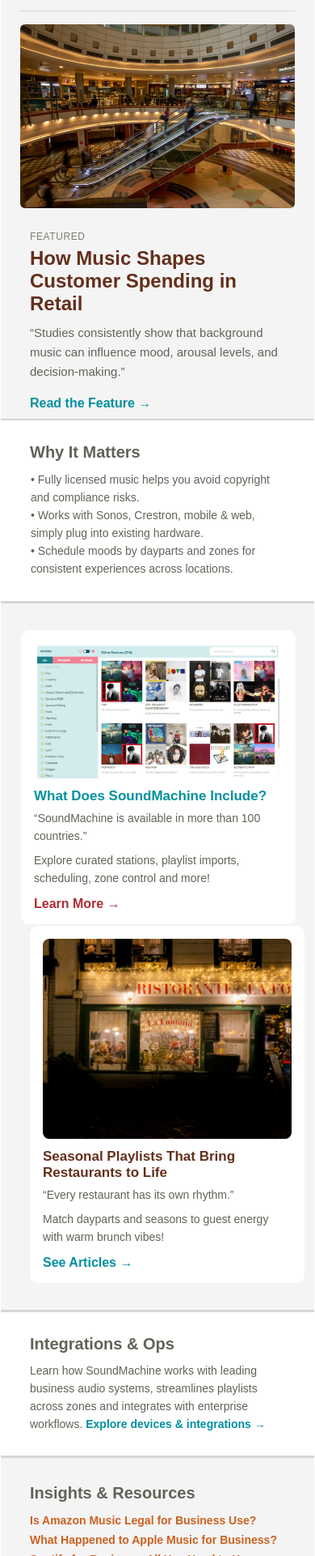
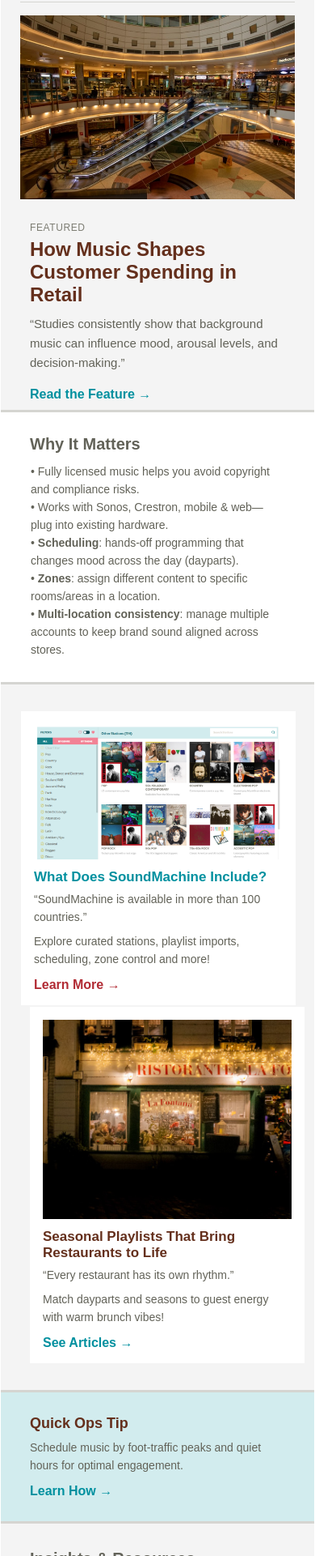
Before and after one commit to Rehjii-Martin/Newsletter, a plain HTML site: page index.html in a window 390 px wide. Shown: the part 79-2000 px from the top of the page at 81% size. Drawn offline with Linux system fonts and the light colour scheme.

Commit message:
Refactor index.html for layout and style improvements
Updated the HTML structure and styles for improved layout and design consistency. Adjusted card styles and content presentation to enhance user experience.

```diff
--- a/index.html
+++ b/index.html
@@ -10,49 +10,27 @@
     body {
       margin: 0;
       padding: 0;
-      background: #ffffff;
-      /* page = white */
+      background: #ffffff; /* page = white */
       -webkit-text-size-adjust: 100%;
       -ms-text-size-adjust: 100%;
       font-family: Arial, Helvetica, sans-serif;
     }
-
-    table,
-    td {
-      border-collapse: collapse;
-    }
-
-    img {
-      display: block;
-      border: 0;
-      height: auto;
-      line-height: 100%;
-      outline: none;
-      text-decoration: none;
-    }
-
-    a {
-      text-decoration: none;
-    }
+    table, td { border-collapse: collapse; }
+    img { display: block; border: 0; height: auto; line-height: 100%; outline: none; text-decoration: none; }
+    a { text-decoration: none; }
 
     /* Card helpers */
     .card {
       background: #ffffff;
-      border-radius: 10px;
-      height: 420px;
+      border-radius: 0;          /* SHARP corners */
+      height: 420px;             /* equal height on desktop */
     }
-
-    /* equal height on desktop */
-    .card-inner {
-      padding: 16px;
-    }
-
+    .card-inner { padding: 16px; }
     .card-img {
       width: 280px;
       height: 180px;
-      border-radius: 8px;
+      border-radius: 0;          /* SHARP corners */
     }
-
     .eyebrow {
       font-size: 12px;
       letter-spacing: 0.6px;
@@ -60,38 +38,14 @@
       text-transform: uppercase;
     }
 
-    @media screen and (max-width:600px) {
-      .container {
-        width: 100% !important;
-      }
-
-      .stack {
-        display: block !important;
-        width: 100% !important;
-      }
-
-      .px24 {
-        padding-left: 24px !important;
-        padding-right: 24px !important;
-      }
-
-      .center {
-        text-align: center !important;
-      }
-
-      .hide-sm {
-        display: none !important;
-      }
-
-      .card {
-        height: auto !important;
-      }
-
-      /* let cards grow naturally on mobile */
-      .card-img {
-        width: 100% !important;
-        height: auto !important;
-      }
+    @media screen and (max-width:600px){
+      .container { width:100% !important; }
+      .stack { display:block !important; width:100% !important; }
+      .px24 { padding-left:24px !important; padding-right:24px !important; }
+      .center { text-align:center !important; }
+      .hide-sm { display:none !important; }
+      .card { height:auto !important; }     /* let cards grow on mobile */
+      .card-img { width:100% !important; height:auto !important; }
     }
   </style>
 </head>
@@ -110,10 +64,8 @@
           <!-- Header -->
           <tr>
             <td style="padding:32px 24px 16px 24px; text-align:center;">
-              <img src="images/SM LOGO BLUE.png" width="160" alt="SoundMachine" style="margin: auto;">
-              <div style=" font-size:13px; color:#7d7d73; letter-spacing:1px; padding-top:6px;">
-                THE FREQUENCY • Bi-Monthly Dispatch
-              </div>
+              <!-- Bigger logo, subtitle removed -->
+              <img src="images/SM LOGO BLUE.png" width="240" alt="SoundMachine" style="margin:auto;">
               <div style="height:1px; background:#d5d5d1; margin-top:18px;"></div>
             </td>
           </tr>
@@ -122,7 +74,7 @@
           <tr>
             <td style="padding:0 24px 0 24px;">
               <img src="images/marcus-reubenstein.jpg" width="592" height="280" alt="Hero Image"
-                style="width:100%; height:auto; border-radius:6px; background:#d5d5d1;">
+                   style="width:100%; height:auto; border-radius:0; background:#d5d5d1;"> <!-- SHARP corners -->
             </td>
           </tr>
           <tr>
@@ -143,11 +95,9 @@
           </tr>
 
           <!-- Divider -->
-          <tr>
-            <td style="height:0.5px; background:#d5d5d1; margin:0;"></td>
-          </tr>
+          <tr><td style="height:1px; background:#d5d5d1; margin:0;"></td></tr>
 
-          <!-- Why It Matters (CLEANED) -->
+          <!-- Why It Matters (copy clarified) -->
           <tr>
             <td style="padding:28px 36px; background:#ffffff;">
               <div style="font-size:20px; font-weight:bold; color:#626258;">Why It Matters</div>
@@ -155,8 +105,10 @@
                 <tr>
                   <td style="font-size:14px; line-height:22px; color:#626258;">
                     • Fully licensed music helps you avoid copyright and compliance risks.<br>
-                    • Works with Sonos, Crestron, mobile & web, simply plug into existing hardware.<br>
-                    • Schedule moods by dayparts and zones for consistent experiences across locations.
+                    • Works with Sonos, Crestron, mobile & web—plug into existing hardware.<br>
+                    • <strong>Scheduling</strong>: hands-off programming that changes mood across the day (dayparts).<br>
+                    • <strong>Zones</strong>: assign different content to specific rooms/areas in a location.<br>
+                    • <strong>Multi-location consistency</strong>: manage multiple accounts to keep brand sound aligned across stores.
                   </td>
                 </tr>
               </table>
@@ -164,16 +116,13 @@
           </tr>
 
           <!-- Divider -->
-          <tr>
-            <td style="height:1px; background:#d5d5d1; margin:0;"></td>
-          </tr>
+          <tr><td style="height:1px; background:#d5d5d1; margin:0;"></td></tr>
 
           <!-- Article Section -->
           <tr>
             <td style="padding:32px 24px;">
               <table role="presentation" width="100%">
                 <tr>
-
                   <!-- Left Card -->
                   <td class="stack" width="50%" valign="top" style="padding-right:12px;">
                     <table role="presentation" width="100%" class="card">
@@ -181,19 +130,15 @@
                         <td class="card-inner">
                           <img src="images/station-list-1024x555.png" width="280" height="180"
                                alt="What Does SoundMachine Include?" class="card-img">
-
                           <div style="padding-top:12px; font-size:17px; font-weight:bold; color:#00909f;">
                             What Does SoundMachine Include?
                           </div>
-
                           <div style="padding-top:6px; font-size:14px; line-height:22px; color:#626258;">
                             “SoundMachine is available in more than 100 countries.”
                           </div>
-
                           <div style="padding-top:8px; font-size:14px; line-height:22px; color:#626258;">
                             Explore curated stations, playlist imports, scheduling, zone control and more!
                           </div>
-
                           <div style="padding-top:12px;">
                             <a href="https://sound-machine.com/blog/2025/09/30/what-does-soundmachine-include/"
                                style="color:#b12b34; font-weight:bold;">Learn More →</a>
@@ -208,21 +153,17 @@
                     <table role="presentation" width="100%" class="card">
                       <tr>
                         <td class="card-inner">
-                          <img src="images/minyeong-jeong.jpg" width="280" height="180" alt="Seasonal Playlists"
-                            class="card-img">
-
+                          <img src="images/minyeong-jeong.jpg" width="280" height="180"
+                               alt="Seasonal Playlists" class="card-img">
                           <div style="padding-top:12px; font-size:17px; font-weight:bold; color:#642f1c;">
                             Seasonal Playlists That Bring Restaurants to Life
                           </div>
-
                           <div style="padding-top:6px; font-size:14px; line-height:22px; color:#626258;">
                             “Every restaurant has its own rhythm.”
                           </div>
-
                           <div style="padding-top:8px; font-size:14px; line-height:22px; color:#626258;">
                             Match dayparts and seasons to guest energy with warm brunch vibes!
                           </div>
-
                           <div style="padding-top:12px;">
                             <a href="https://sound-machine.com/blog/tag/restaurant-music/"
                                style="color:#00909f; font-weight:bold;">See Articles →</a>
@@ -231,36 +172,32 @@
                       </tr>
                     </table>
                   </td>
-
                 </tr>
               </table>
             </td>
           </tr>
 
           <!-- Divider -->
+          <tr><td style="height:1px; background:#d5d5d1; margin:0;"></td></tr>
+
+          <!-- Quick Ops Tip (moved up, replacing Integrations) -->
           <tr>
-            <td style="height:1px; background:#d5d5d1; margin:0;"></td>
-          </tr>
-
-          <!-- Integrations & Ops (CLEANED) -->
-          <tr>
-            <td style="padding:28px 36px; background:#ffffff;">
-              <div style="font-size:20px; font-weight:bold; color:#626258;">Integrations & Ops</div>
-              <div style="padding-top:10px; font-size:14px; line-height:22px; color:#626258;">
-                Learn how SoundMachine works with leading business audio systems, streamlines playlists across zones and
-                integrates with enterprise workflows.
-                <a href="https://sound-machine.com/devices" style="color:#00909f; font-weight:bold;">Explore devices &
-                  integrations →</a>
+            <td style="padding:28px 36px; background:#d2ecee;">
+              <div style="font-size:18px; font-weight:bold; color:#642f1c;">Quick Ops Tip</div>
+              <div style="padding-top:8px; font-size:14px; line-height:22px; color:#626258;">
+                Schedule music by foot-traffic peaks and quiet hours for optimal engagement.
+              </div>
+              <div style="padding-top:12px;">
+                <a href="https://support.sound-machine.com/en/support/solutions/articles/48001229709-using-schedules"
+                   style="color:#00909f; font-weight:bold;">Learn How →</a>
               </div>
             </td>
           </tr>
 
           <!-- Divider -->
-          <tr>
-            <td style="height:1px; background:#d5d5d1; margin:0;"></td>
-          </tr>
+          <tr><td style="height:1px; background:#d5d5d1; margin:0;"></td></tr>
 
-          <!-- Blog Picks -->
+          <!-- Blog Picks (now the concluding section) -->
           <tr>
             <td style="padding:32px 36px;">
               <div style="font-size:20px; font-weight:bold; color:#626258;">Insights & Resources</div>
@@ -273,33 +210,15 @@
                    style="color:#cb6120; font-weight:bold;">Spotify for Business: All You Need to Know</a>
               </div>
               <div style="padding-top:14px;">
-                <a href="https://sound-machine.com/blog/" style="color:#00909f; font-weight:bold;">Browse All Posts
-                  →</a>
+                <a href="https://sound-machine.com/blog/" style="color:#00909f; font-weight:bold;">Browse All Posts →</a>
               </div>
             </td>
           </tr>
 
           <!-- Divider -->
-          <tr>
-            <td style="height:1px; background:#d5d5d1; margin:0;"></td>
-          </tr>
+          <tr><td style="height:1px; background:#d5d5d1; margin:0;"></td></tr>
 
-          <!-- Tip Block (CLEANED) -->
-          <tr>
-            <td style="padding:28px 36px; background:#d2ecee;">
-              <div style="font-size:18px; font-weight:bold; color:#642f1c;">Quick Ops Tip</div>
-              <div style="padding-top:8px; font-size:14px; line-height:22px; color:#626258;">
-                Schedule music by foot-traffic peaks and quiet hours for optimal engagement.
-              </div>
-              <div style="padding-top:12px;">
-                <a href="https://support.sound-machine.com/en/support/solutions/articles/48001229709-using-schedules"
-                  style="color:#00909f; font-weight:bold;">Learn How
-                  →</a>
-              </div>
-            </td>
-          </tr>
-
-          <!-- Footer CTA -->
+          <!-- Footer CTA (unchanged layout, sharp corners not applicable) -->
           <tr>
             <td style="padding:36px 24px; text-align:center; background:#fefefe;">
               <div style="font-size:18px; color:#343a40; font-weight:bold;">Schedule a Demo</div>
@@ -307,20 +226,15 @@
                 Get a walkthrough of multi-location audio management, licensing, and scheduling for your business.
               </div>
               <div style="padding-top:16px;">
-                <!-- Two buttons centered -->
                 <table role="presentation" align="center" cellpadding="0" cellspacing="0" border="0">
                   <tr>
                     <td style="padding-right:8px;">
                       <a href="https://sound-machine.com/contact"
-                        style="background:#f4dd83; color:#343a40; font-size:14px; font-weight:bold; padding:12px 20px; border-radius:4px; display:inline-block;">
-                        BOOK A DEMO
-                      </a>
+                         style="background:#f4dd83; color:#343a40; font-size:14px; font-weight:bold; padding:12px 20px; border-radius:4px; display:inline-block;">BOOK A DEMO</a>
                     </td>
                     <td style="padding-left:8px;">
                       <a href="https://sound-machine.com/pricing"
-                        style="background:#b12b34; color:#ffffff; font-size:14px; font-weight:bold; padding:12px 20px; border-radius:4px; display:inline-block;">
-                        FREE TRIAL
-                      </a>
+                         style="background:#b12b34; color:#ffffff; font-size:14px; font-weight:bold; padding:12px 20px; border-radius:4px; display:inline-block;">FREE TRIAL</a>
                     </td>
                   </tr>
                 </table>
@@ -330,9 +244,8 @@
 
           <!-- Footer -->
           <tr>
-            <td style="padding:24px 36px; background:#17a2b8; text-align: center;">
-              <div
-                style="font-size:12px; color:#fcfcfc; line-height:18px; text-align: center; max-width: 480px; margin: auto;">
+            <td style="padding:24px 36px; background:#17a2b8; text-align:center;">
+              <div style="font-size:12px; color:#fcfcfc; line-height:18px; text-align:center; max-width:480px; margin:auto;">
                 You’re receiving this because you subscribed to SoundMachine updates.<br>
                 <a href="https://example.com/preferences" style="color:#fcfcfc;">Manage preferences</a> •
                 <a href="https://example.com/unsubscribe" style="color:#fcfcfc;">Unsubscribe</a><br><br>
@@ -349,5 +262,4 @@
   </table>
 
 </body>
-
 </html>
```
Lines whose indentation alone changed are shown as unchanged.
